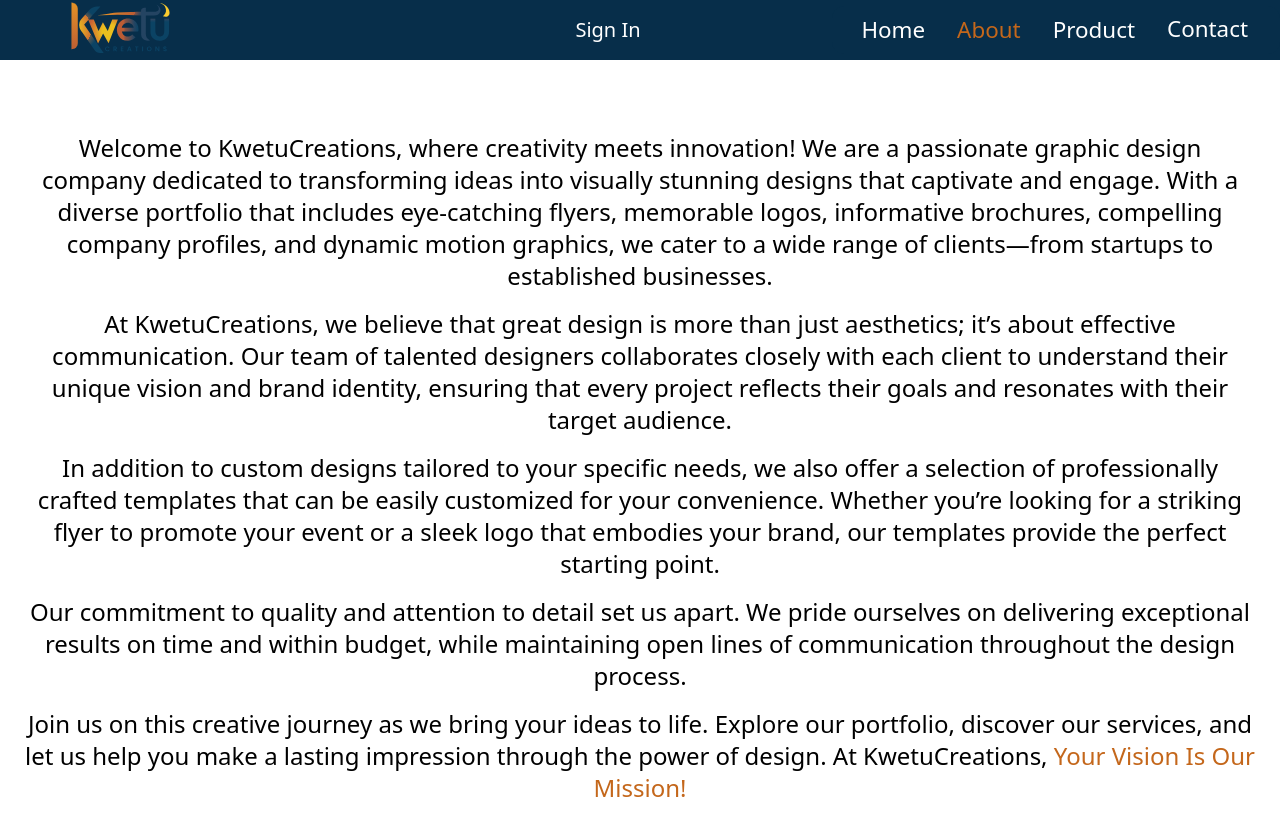
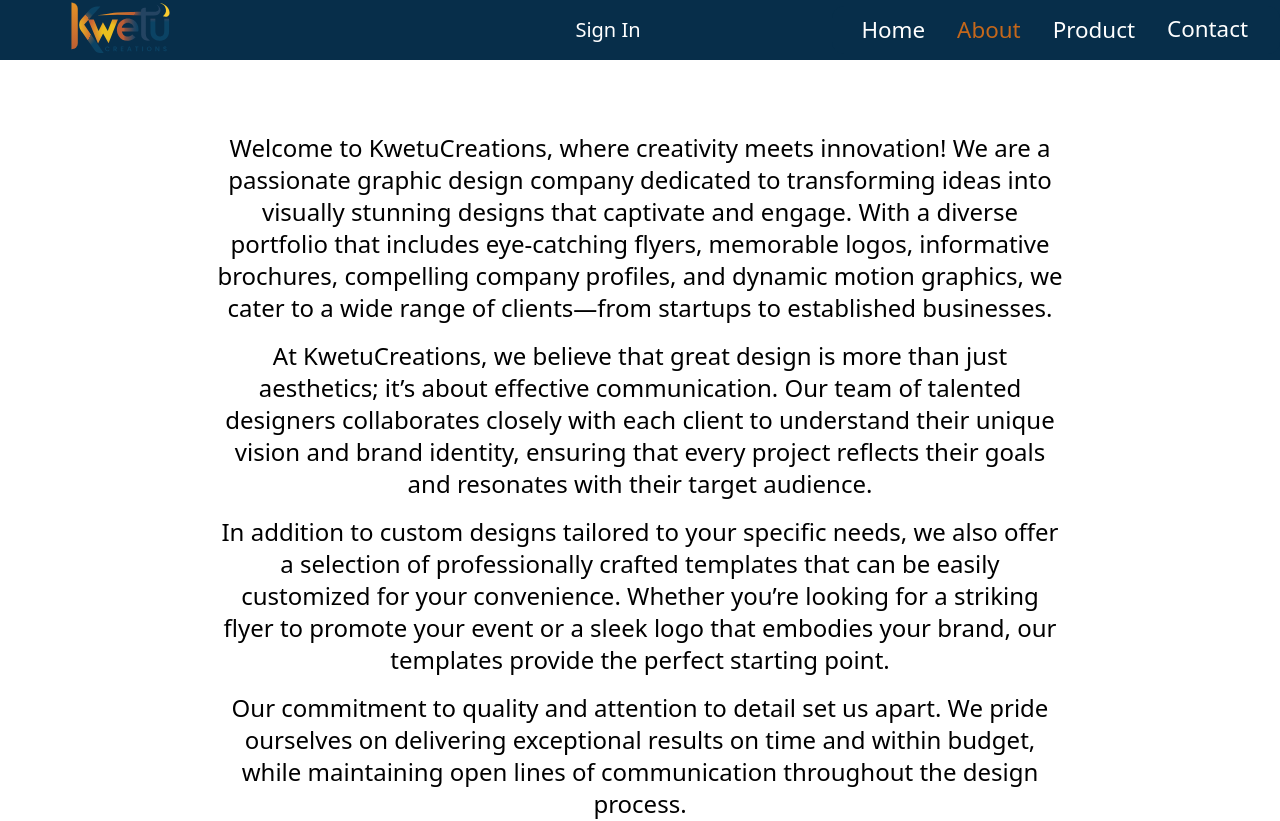
Before and after one commit to Harri254/kwetu_creations, a React (Vite) app: page /about in a window 1280 px wide. Shown: the top 821 px of the page. Built offline with nearby package versions, Linux system fonts and the light colour scheme.

Commit message:
Change the vw of about page in medium to large screen

```diff
--- a/src/pages/About.jsx
+++ b/src/pages/About.jsx
@@ -1,7 +1,7 @@
 
 function About(){
     return(
-        <div className="text-2xl w-[95%] mx-auto my-8 text-center vsm:w-[80%] md:w-[70] sm:w-full sm:p-6 ">
+        <div className="text-2xl w-[95%] mx-auto my-8 text-center vsm:w-[80%] md:w-[70%] sm:w-full sm:p-6 ">
             <p className="mt-4">
                 Welcome to KwetuCreations, where creativity meets innovation!
                 We are a passionate graphic design company dedicated to transforming
```
